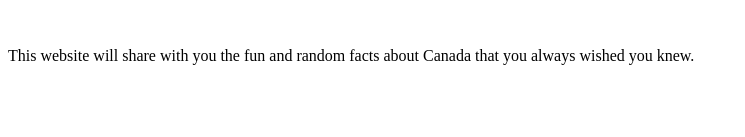
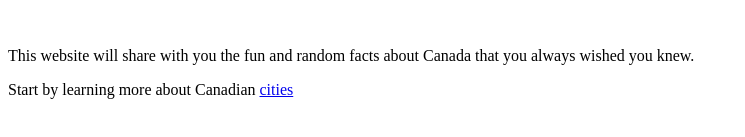
Before and after one commit to elahefler/elahefler.github.io, a plain HTML site: page index.html in a window 1280 px wide. Shown: the part 509-646 px from the top of the page, without its empty margins (0-745 px from the left). Drawn offline with Linux system fonts and the light colour scheme.

Commit message:
Add link to cities page

```diff
--- a/index.html
+++ b/index.html
@@ -16,5 +16,6 @@
 <br>
 <p>This website will share with you the fun and random facts about Canada that you always wished you knew.</p>
 
+<p>Start by learning more about Canadian <a href="cities.html">cities</a></p>
 </body>
 </html>
```
